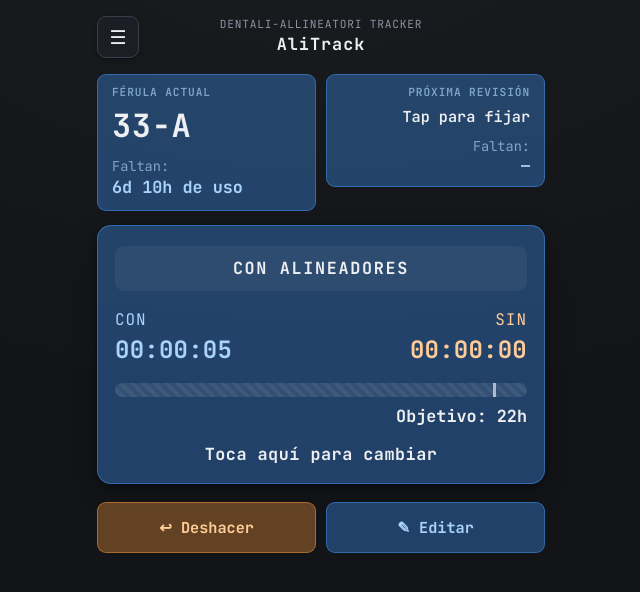
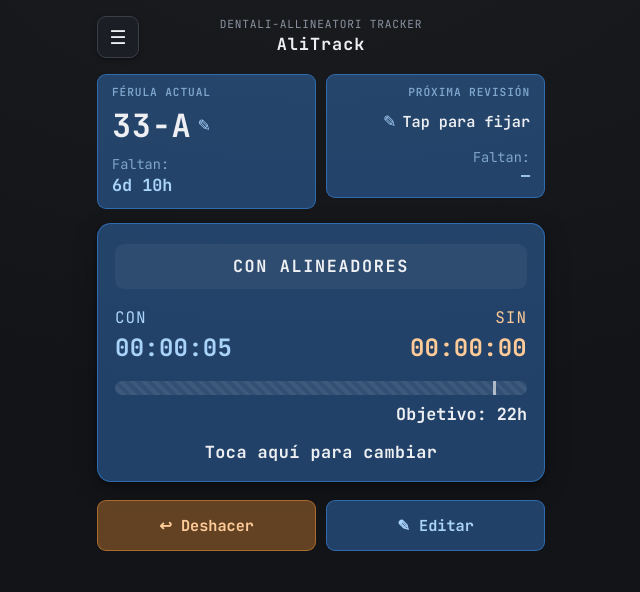
Before and after one commit to Hugui-Angel/DT, a plain HTML site: page index.html in a window 1280 px wide. Shown: the whole page, without its empty margins (319-959 px from the left). Drawn offline with Linux system fonts and the light colour scheme.

Commit message:
Add files via upload

```diff
--- a/index.html
+++ b/index.html
@@ -70,9 +70,12 @@
     padding:10px 14px;flex:1;display:flex;flex-direction:column;justify-content:space-between;
   }
   .ferula-block .label{color:#a9d3fbb0;font-size:.7rem;letter-spacing:.08em;font-weight:600;text-transform:uppercase;}
+  .editable-row{display:flex;align-items:center;min-height:36px;margin-top:4px;cursor:pointer;gap:6px;}
+  .ferula-block .editable-row{justify-content:flex-start;}
+  .revision-block .editable-row{justify-content:flex-end;}
+  .edit-pencil{font-size:1rem;color:#a9d3fb;line-height:1;}
   .ferula-id{
-    font-size:2rem;font-weight:700;letter-spacing:.02em;cursor:pointer;color:var(--text);
-    display:inline-block;padding-bottom:2px;margin-top:4px;
+    font-size:2rem;font-weight:700;letter-spacing:.02em;color:var(--text);
   }
   .ferula-sub{color:#a9d3fbb0;font-size:.85rem;margin-top:8px;line-height:1.4;}
   .ferula-sub b{color:#a9d3fb;font-size:1.05rem;font-weight:700;}
@@ -80,8 +83,7 @@
   .revision-block{text-align:right;}
   .revision-block .label{color:#a9d3fbb0;font-size:.7rem;font-weight:600;letter-spacing:.08em;text-transform:uppercase;}
   .revision-date{
-    font-size:.95rem;cursor:pointer;font-weight:600;color:var(--text);
-    display:inline-block;padding-bottom:2px;margin-top:6px;line-height:1.4;
+    font-size:.95rem;font-weight:600;color:var(--text);line-height:1.4;
   }
   .revision-count{font-size:.85rem;color:#a9d3fbb0;margin-top:8px;}
   .revision-count b{color:#a9d3fb;font-size:.95rem;font-weight:700;}
@@ -277,12 +279,18 @@
   <div class="header-row" id="headerRow">
     <div class="ferula-block">
       <div class="label">FÉRULA ACTUAL</div>
-      <div class="ferula-id" id="ferulaIdDisplay">33-A</div>
+      <div class="editable-row" id="ferulaEditRow">
+        <span class="ferula-id" id="ferulaIdDisplay">33-A</span>
+        <span class="edit-pencil">✎</span>
+      </div>
       <div class="ferula-sub">Faltan:<br><b id="cambioCountdown">—</b></div>
     </div>
     <div class="revision-block">
       <div class="label">PRÓXIMA REVISIÓN</div>
-      <div class="revision-date" id="revisionDateDisplay">—</div>
+      <div class="editable-row" id="revisionEditRow">
+        <span class="edit-pencil">✎</span>
+        <span class="revision-date" id="revisionDateDisplay">—</span>
+      </div>
       <div class="revision-count">Faltan:<br><b id="revisionCountdown">—</b></div>
     </div>
   </div>
@@ -666,9 +674,9 @@
   if(remainingWearMs<=0) return 'Listo';
   const totalMin = Math.round(remainingWearMs/60000);
   const h = Math.floor(totalMin/60), m = totalMin%60;
-  if(h>=48) return `${Math.floor(h/24)}d ${h%24}h de uso`;
-  if(h>=1)  return `${h}h ${m}m de uso`;
-  return `${m}m de uso`;
+  if(h>=48) return `${Math.floor(h/24)}d ${h%24}h`;
+  if(h>=1)  return `${h}h ${m}m`;
+  return `${m}m`;
 }
 function currentLetter(){
   return (state.ferulaActual.split('-')[1]||'A').toUpperCase();
@@ -1129,7 +1137,7 @@
 });
 
 /* ===================== EDITAR férula (desde pantalla principal) ===================== */
-el('ferulaIdDisplay').addEventListener('click', ()=>{
+el('ferulaEditRow').addEventListener('click', ()=>{
   el('ferulaInputNum').value = currentNumber();
   el('ferulaInputLetra').value = currentLetter();
   el('ferulaInputLetra').style.display = state.alternancia==='iguales' ? 'none':'block';
@@ -1142,7 +1150,7 @@
 });
 
 /* ===================== EDITAR revisión ===================== */
-el('revisionDateDisplay').addEventListener('click', ()=>{
+el('revisionEditRow').addEventListener('click', ()=>{
   el('revisionInput').value = state.proximaRevision || '';
   el('revisionTimeInput').value = state.proximaRevisionHora || '10:00';
   el('revisionModalOverlay').classList.add('show');
```
